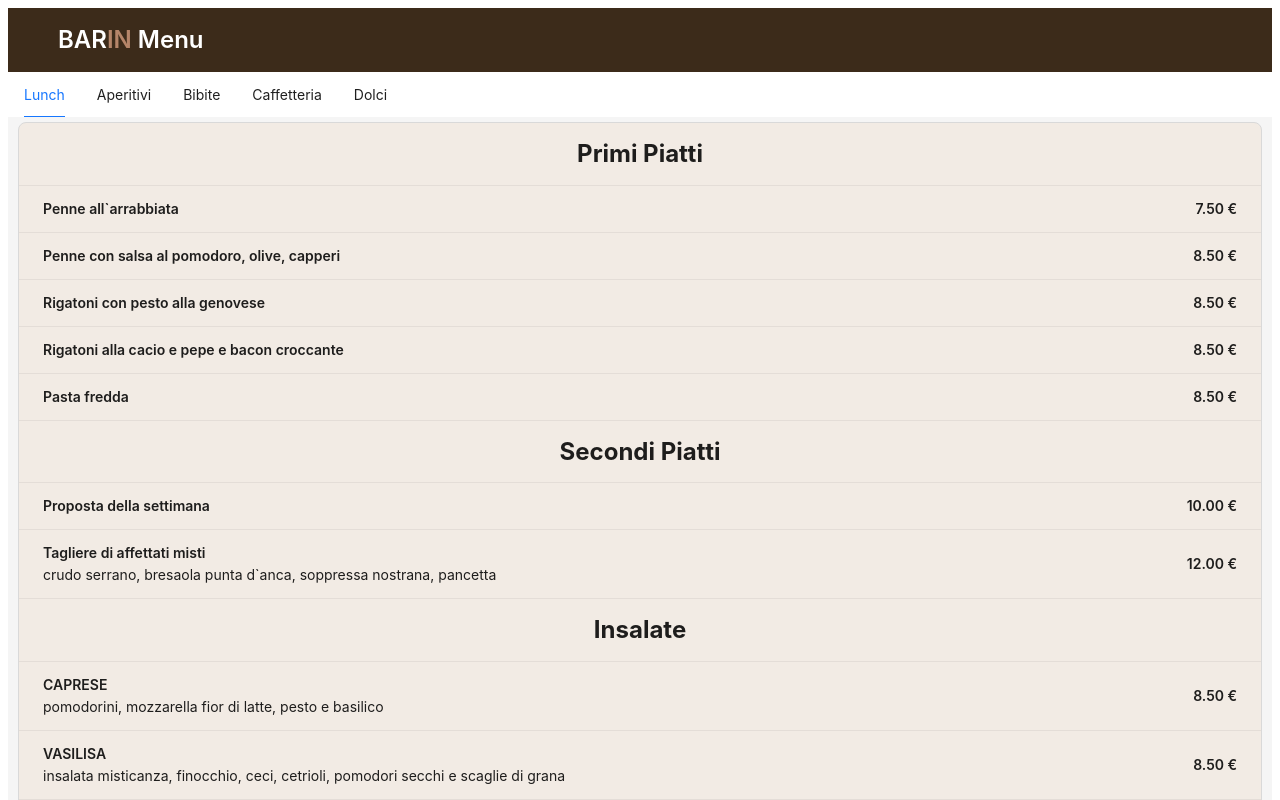
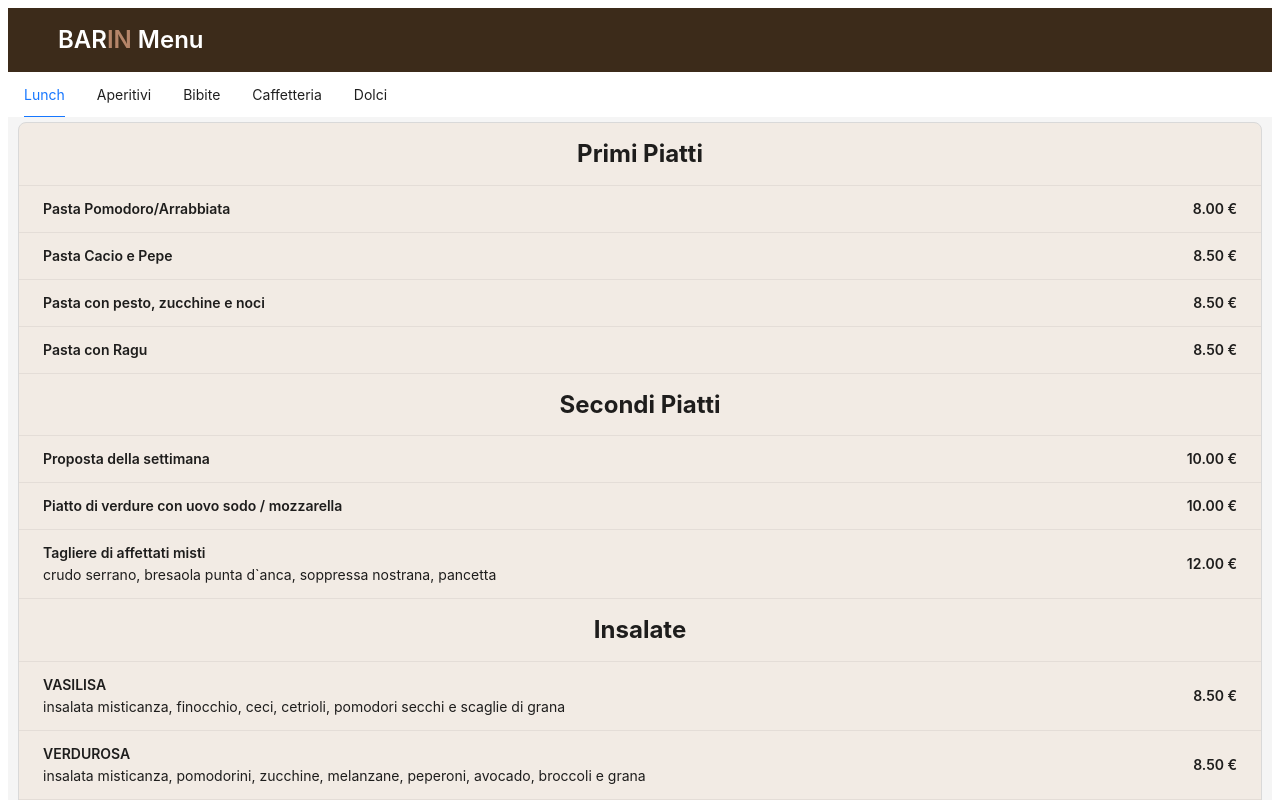
Before and after one commit to amalikov2000/Barin-menu, a React (Create React App) app: page / in a window 1280 px wide. Shown: the top 800 px of the page. Built offline with nearby package versions, Linux system fonts and the light colour scheme.

Commit message:
Add files via upload

```diff
--- a/src/App.js
+++ b/src/App.js
@@ -24,24 +24,21 @@ const App = () => {
             }
             bordered
             dataSource={[
-              { item: 'Penne all`arrabbiata', ingredients: '', price: '7.50 €' },
-              { item: 'Penne con salsa al pomodoro, olive, capperi', ingredients: '', price: '8.50 €' },
-              { item: 'Rigatoni con pesto alla genovese', ingredients: '', price: '8.50 €' },
-              { item: 'Rigatoni alla cacio e pepe e bacon croccante ', ingredients: '', price: '8.50 €' },
-              { item: 'Pasta fredda', ingredients: '', price: '8.50 €' },
+              { item: 'Pasta Pomodoro/Arrabbiata', ingredients: '', price: '8.00 €' },
+              { item: 'Pasta Cacio e Pepe', ingredients: '', price: '8.50 €' },
+              { item: 'Pasta con pesto, zucchine e noci', ingredients: '', price: '8.50 €' },
+              { item: 'Pasta con Ragu', ingredients: '', price: '8.50 €' },
               { subheader: true, content: 'Secondi Piatti' },
               { item: 'Proposta della settimana', ingredients: '', price: '10.00 €' },
+              { item: 'Piatto di verdure con uovo sodo / mozzarella', ingredients: '', price: '10.00 €' },
               { item: 'Tagliere di affettati misti', ingredients: 'crudo serrano, bresaola punta d`anca, soppressa nostrana, pancetta', price: '12.00 €' },
               { subheader: true, content: 'Insalate' },
-              { item: 'CAPRESE', ingredients: 'pomodorini, mozzarella fior di latte, pesto e basilico', price: '8.50 €' },
               { item: 'VASILISA', ingredients: 'insalata misticanza, finocchio, ceci, cetrioli, pomodori secchi e scaglie di grana', price: '8.50 €' },
               { item: 'VERDUROSA', ingredients: 'insalata misticanza, pomodorini, zucchine, melanzane, peperoni, avocado, broccoli e grana', price: '8.50 €' },
               { item: 'POCAHONTAS', ingredients: 'insalata misticanza, bresaola, pomodorini, riccioli di finocchio, philadelphia e noci ', price: '10.00 €' },
               { item: 'CLASSICA', ingredients: 'insalata misticanza, carote, pomodoro, tonno e mozzarella', price: '9.00 €' },
               { item: 'CAESAR', ingredients: 'insalata misticanza, pomodorini, straccetti di pollo, bacon croccante, salsa caesar, grana a scaglie e crostini', price: '10.00 €' },
               { item: 'FRESCA', ingredients: 'insalata misticanza, sfilacci, uova, zucchine grigliate, pomodorini, grana e olive', price: '9.00 €' },
-              { item: 'DELICATA', ingredients: 'insalata misticanza, cetrioli, arancia, gamberetti, avocado e mais', price: '9.00 €' },
-              { item: 'DARIA', ingredients: ' insalata misticanza, carote, pomodorini, philadelphia, fesa di tacchino e semi di zucca', price: '9.00 €' },
               { subheader: true, content: 'Snack' },
               { item: 'Tramezzini ', ingredients: '', price: '2.50 €' },
               { item: 'Piadina col crudo', ingredients: 'crudo serrano e mozzarella filante', price: '5.00 €' },
@@ -230,7 +227,7 @@ const App = () => {
               { item: 'Tè freddo lattina', ingredients: '', price: '3.00 €' },
               { item: 'Tè freddo bottiglia', ingredients: '', price: '3.50 €' },
               { item: 'Fanta / Coca / Lemon Soda', ingredients: '', price: '3.00 €' },
-              { item: 'Aperitivo analcolico', ingredients: '', price: '3.00 €' },
+              { item: 'Aperitivo analcolico', ingredients: '', price: '4.00 €' },
             ]}
             renderItem={item => {
               if (item.subheader) {
```
